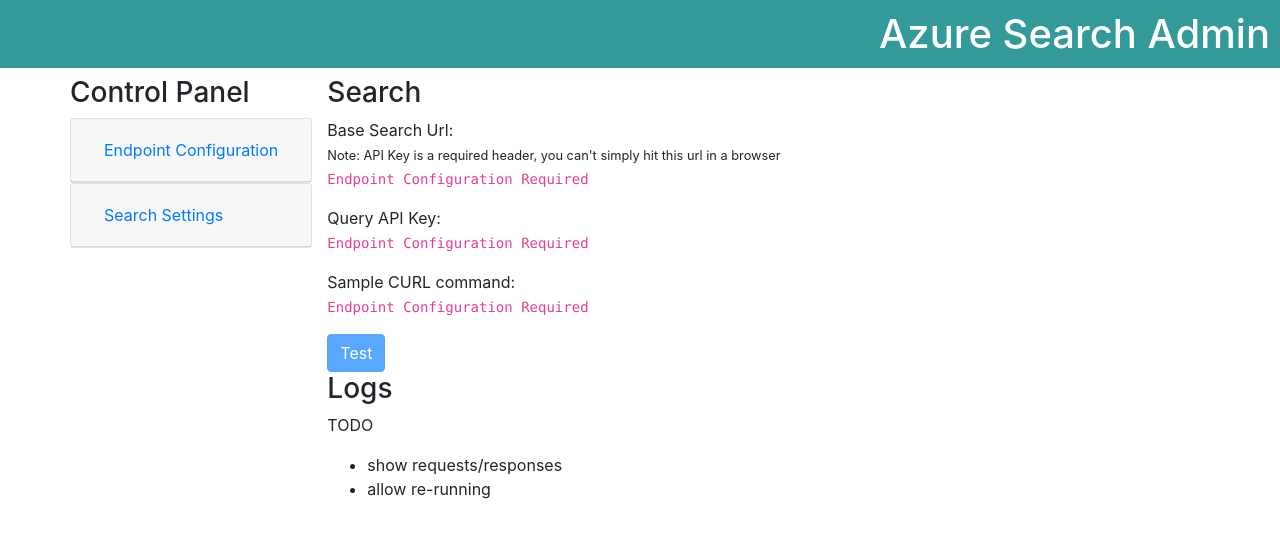
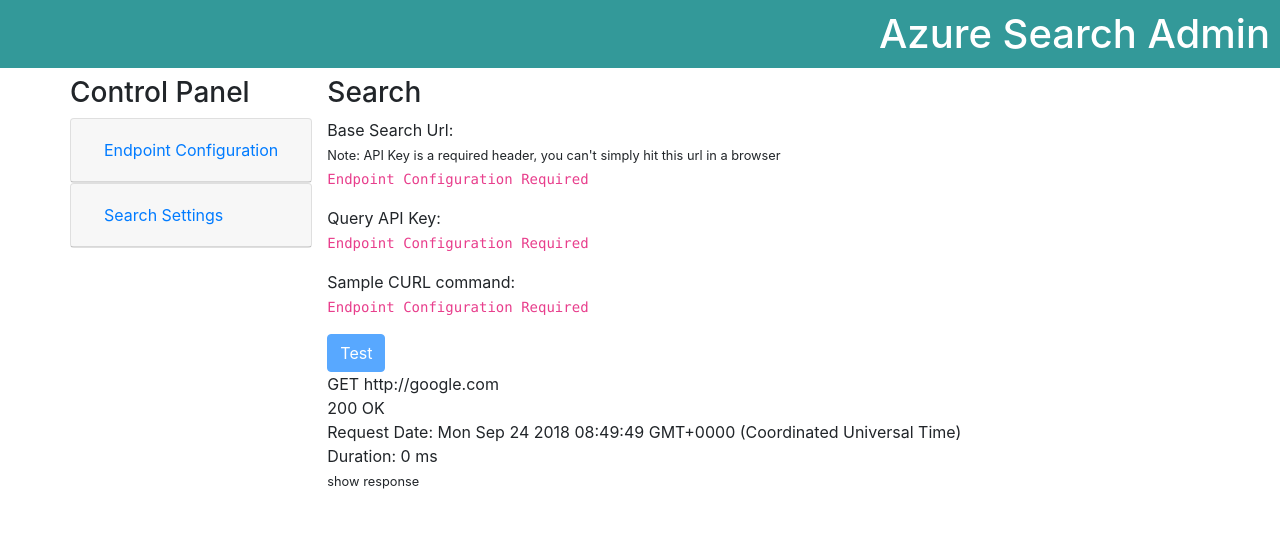
Before and after one commit to codingblocks/azure-search-admin, a React (Create React App) app: page / in a window 1280 px wide. Shown: the top 538 px of the page. Built offline with nearby package versions, Linux system fonts and the light colour scheme.

Commit message:
Showing test search result

```diff
--- a/src/Results/Log.js
+++ /dev/null
@@ -1,18 +0,0 @@
-import React, { Component } from 'react'
-
-class Log extends Component {
-  render () {
-    return (
-      <div>
-        <h3>Logs</h3>
-        <p>TODO</p>
-        <ul>
-          <li>show requests/responses</li>
-          <li>allow re-running</li>
-        </ul>
-      </div>
-    )
-  }
-}
-
-export default Log
--- /dev/null
+++ b/src/Results/LogList.js
@@ -0,0 +1,43 @@
+import React, { Component } from 'react'
+import SearchResult from './SearchResult.js'
+
+const testList = [
+  {
+    method: 'GET',
+    statusCode: 200,
+    statusMessage: 'OK',
+    requestDate: new Date(),
+    responseDate: new Date(),
+    requestUrl: 'http://google.com',
+    response: JSON.stringify({ test: 'tea' }),
+    searchConfig: {}
+  }
+]
+
+class LogList extends Component {
+  constructor (props) {
+    super(props)
+    this.state = {
+      logs: testList
+    }
+  }
+
+  dateDiff (date1, date2) {
+    if (!date2) {
+      return 'n/a'
+    }
+    return (date1.getTime() - date2.getTime()).toString() + ' ms'
+  }
+
+  render () {
+    return (
+      <div>
+        {this.state.logs.map(log =>
+          <SearchResult search={log} key={log.requestDate} />
+        )}
+      </div>
+    )
+  }
+}
+
+export default LogList
--- a/src/Results/Results.js
+++ b/src/Results/Results.js
@@ -1,5 +1,5 @@
 import React, { Component } from 'react'
-import Log from './Log'
+import LogList from './LogList'
 
 class Results extends Component {
   testConfiguration () {
@@ -33,7 +33,7 @@
         <p>Query API Key:<br /><code>{apiKey}</code></p>
         <p>Sample CURL command:<br /><code>{curlCommand}</code></p>
         <button type='button' className='btn btn-primary' disabled={!configured} onClick={this.testConfiguration}>Test</button>
-        <Log />
+        <LogList />
       </div>
     )
   }
--- /dev/null
+++ b/src/Results/SearchResult.js
@@ -0,0 +1,46 @@
+import React, { Component } from 'react'
+
+class LogList extends Component {
+  constructor (props) {
+    super(props)
+    this.state = {
+      search: this.props.search,
+      hideResponse: true,
+      responseToggleText: 'show response'
+    }
+    this.toggleResponse = this.toggleResponse.bind(this)
+  }
+
+  toggleResponse () {
+    const currentlyHidden = this.state.hideResponse
+    this.setState({
+      hideResponse: !currentlyHidden,
+      responseToggleText: !currentlyHidden ? 'show response' : 'hide response'
+    })
+  }
+
+  dateDiff (date1, date2) {
+    if (!date2) {
+      return 'n/a'
+    }
+    return (date1.getTime() - date2.getTime()).toString() + ' ms'
+  }
+
+  render () {
+    const search = this.state.search
+    return (
+      <div>
+        {search.method} {search.requestUrl}<br />
+        {search.statusCode} {search.statusMessage}<br />
+        Request Date: {search.requestDate.toString()}<br />
+        Duration: {this.dateDiff(search.requestDate, search.responseDate)}<br/>
+        <span className='small' onClick={this.toggleResponse}>{this.state.responseToggleText}</span>
+        <div hidden={this.state.hideResponse}>
+          {search.response}
+        </div>
+      </div>
+    )
+  }
+}
+
+export default LogList
```
